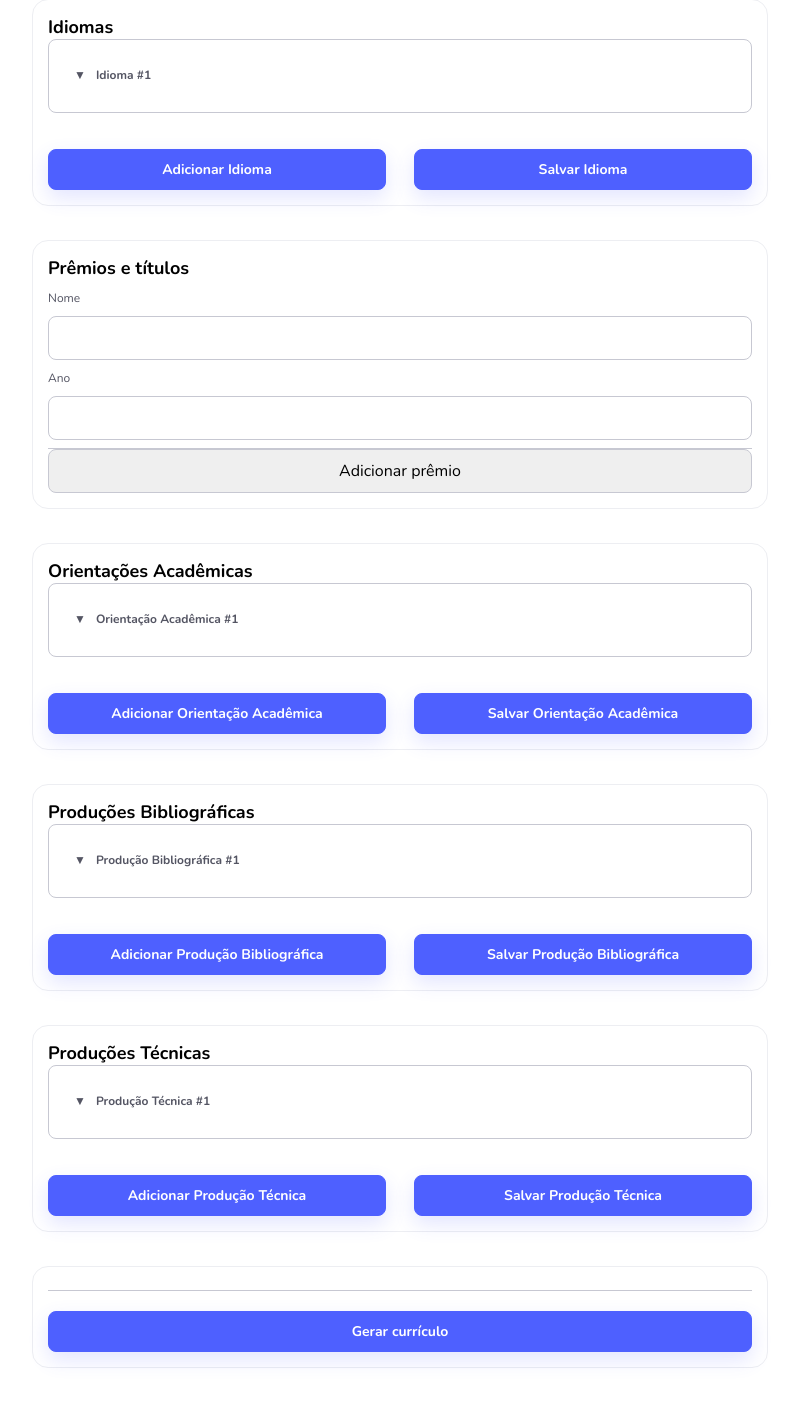
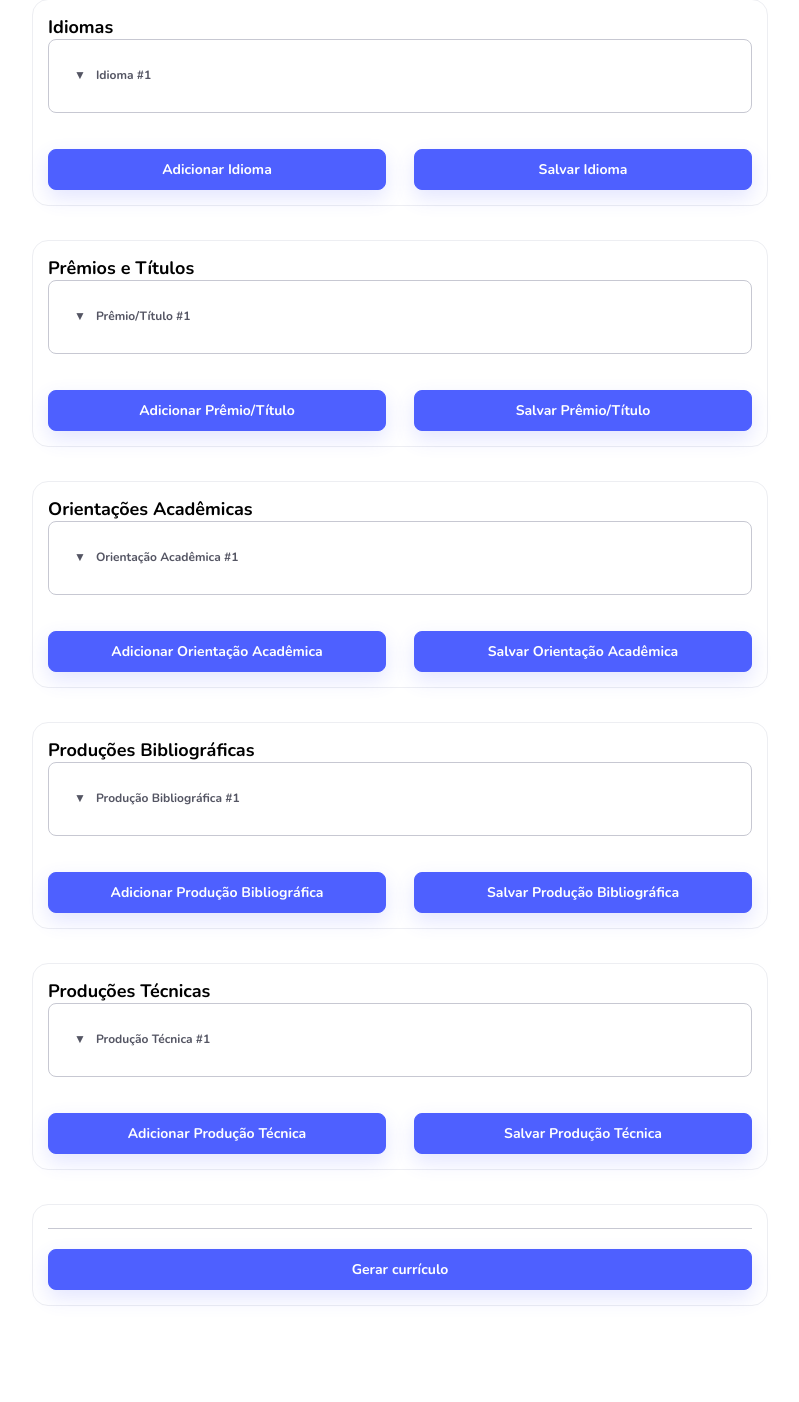
Before and after one commit to WellingtonFelipeLS/Lattes-Simplificado, a Django app: page /manage/1 in a window 1280 px wide. Shown: the part 3123-4525 px from the top of the page, without its empty margins (240-1039 px from the left). After the commit the page ends 4429 px from the top, so only its background shows below. Run offline with Django 3.2, Linux system fonts and the light colour scheme; a user stored in the database is signed in; tables that the repository leaves empty hold one stand-in row (values such as "Sample post").

Commit message:
Implementação da manipulação de prêmios e títulos.

```diff
--- a/curriculo/models.py
+++ b/curriculo/models.py
@@ -6,8 +6,8 @@ class Curriculo(models.Model):
     resumo = models.TextField()
 
 class Premio(models.Model):
-    ano = models.IntegerField()
-    descricao = models.TextField()
+    ano = models.IntegerField(default=0)
+    descricao = models.TextField(default='')
     curriculo = models.ForeignKey(Curriculo, on_delete=models.CASCADE)
 
     def __str__(self):
--- a/curriculo/templates/manage-profile.html
+++ b/curriculo/templates/manage-profile.html
@@ -256,18 +256,34 @@
 			</fieldset>
 		</form>
 		<form method="POST">
+			{% csrf_token %}
 			<fieldset>
-                <h2>Prêmios e títulos</h2>
+				<h2 id="premios">Prêmios e Títulos</h2>
 				<div class="input-block">
-                    <label for="premio-titulo">Nome</label>
-                    <input type="text" name="nome-titulo" id="nome-titulo">
+				{{ premio_form.management_form}}
+				{% for hidden in premio_form.hidden_fields %}
+					{{ hidden }}
+				{% endfor %}
+				{% for premio in premio_form %}
+				<section class="accordion">
+					<input type="checkbox" name="collapse-orient_acad" id="orient_acad{{ forloop.counter }}">
+					<h2 class="handle">
+					<label for="orient_acad{{ forloop.counter }}">Prêmio/Título #{{ forloop.counter }}</label>
+					</h2>
+					<div class="content">
+						{{ premio.errors }}
+						{{ premio }}
+					</div>
+				</section>
+				{% endfor %}
+				</div>
+				<div class="wrapper">
+					<div class="input-block">
+						<input type="submit" value="Adicionar Prêmio/Título" name="add_premio" id="add_premio">
 					</div>
 					<div class="input-block">
-                    <label for="premio-ano">Ano</label>
-                    <input type="text" name="nome-titulo" id="nome-titulo">
+						<input type="submit" value="Salvar Prêmio/Título" name="save_premio" id="save_premio">
 					</div>
-                <div class="input-block">
-                    <input type="button" value="Adicionar prêmio" name="addIdioma" id="addIdioma">
 				</div>
 			</fieldset>
 		</form>
--- a/curriculo/views.py
+++ b/curriculo/views.py
@@ -43,7 +43,7 @@ def manage_curriculo(request, id):
     pesquisador = Pesquisador.objects.get(user=id)
     context = {
         'curriculo_form': CurriculoForm(request.POST or None, instance=Curriculo.objects.get(user=id)),
-        'premio_form':PremioForm(request.POST or None),
+        'premio_form': modelformset_factory(Premio, form=PremioForm, extra=0)(request.POST or None, queryset=Premio.objects.filter(curriculo_id=id)),
         'linha_pesquisa_form': modelformset_factory(LinhaPesquisa, form=LinhaPesquisaForm, extra=0)(request.POST or None, queryset=LinhaPesquisa.objects.filter(curriculo_id=id)),
         'producao_bibliografica_form': modelformset_factory(ProducaoBibliografica, form=ProducaoBibliograficaForm, extra=0)(request.POST or None, queryset=ProducaoBibliografica.objects.filter(curriculo_id=id)),
         'proeficiencia_idioma_form': modelformset_factory(ProeficienciaIdioma, form=ProeficienciaIdiomaForm, extra=0)(request.POST or None, queryset=ProeficienciaIdioma.objects.filter(curriculo_id=id)),
@@ -85,6 +85,12 @@ def manage_curriculo(request, id):
         if 'save_idioma' in request.POST and context['proeficiencia_idioma_form'].is_valid():
             context['proeficiencia_idioma_form'].save()
             return redirect(f'/manage/{id}#proeficiencia_idioma')
+        if 'add_premio' in request.POST:
+            Premio.objects.create(curriculo_id=id)
+            return redirect(f'/manage/{id}#premios')
+        if 'save_premio' in request.POST and context['premio_form'].is_valid():
+            context['premio_form'].save()
+            return redirect(f'/manage/{id}#premios')
         if 'add_orient_acad' in request.POST:
             OrientacaoAcademica.objects.create(curriculo_id=id)
             return redirect(f'/manage/{id}#orient_acad')
```
Lines whose indentation alone changed are shown as unchanged.
